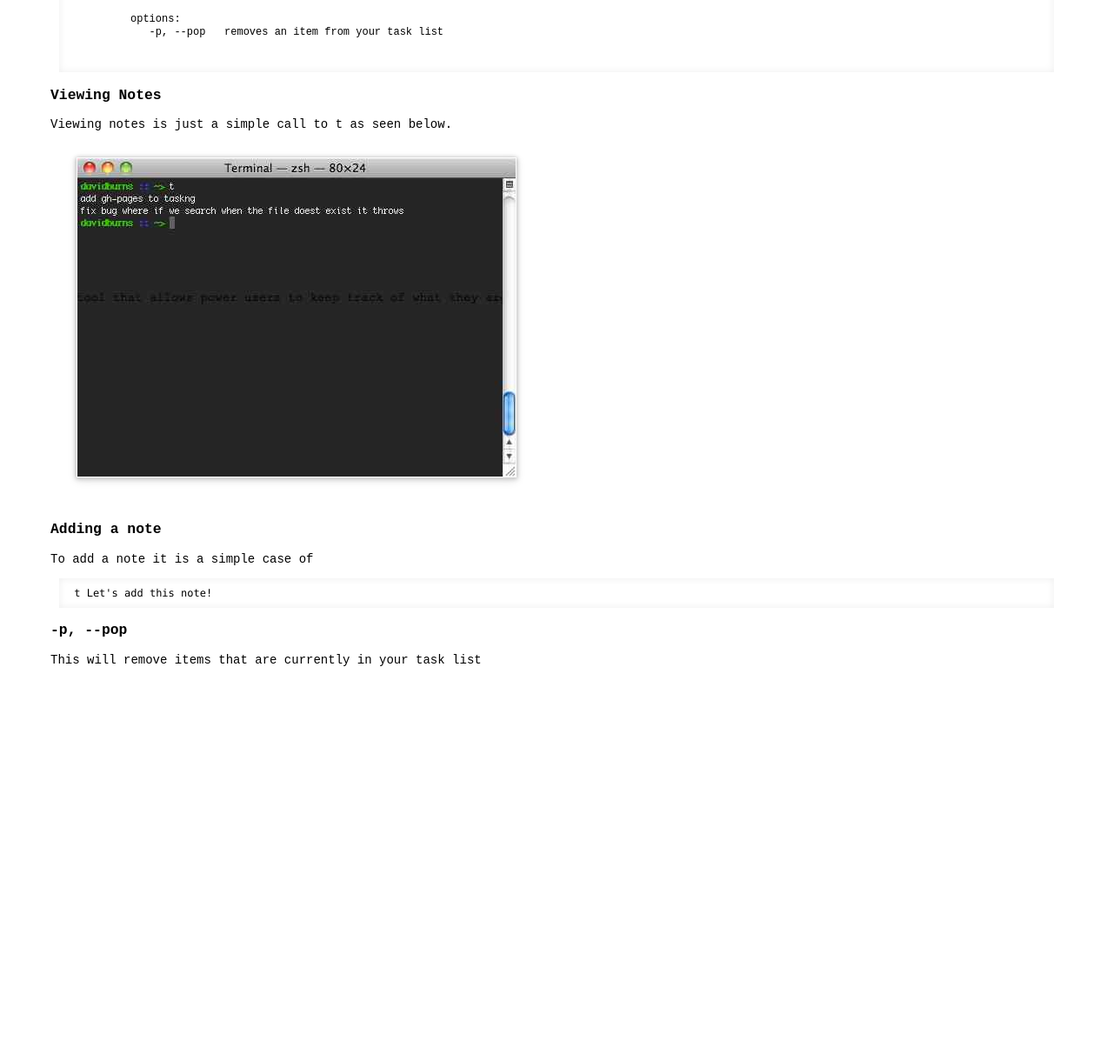
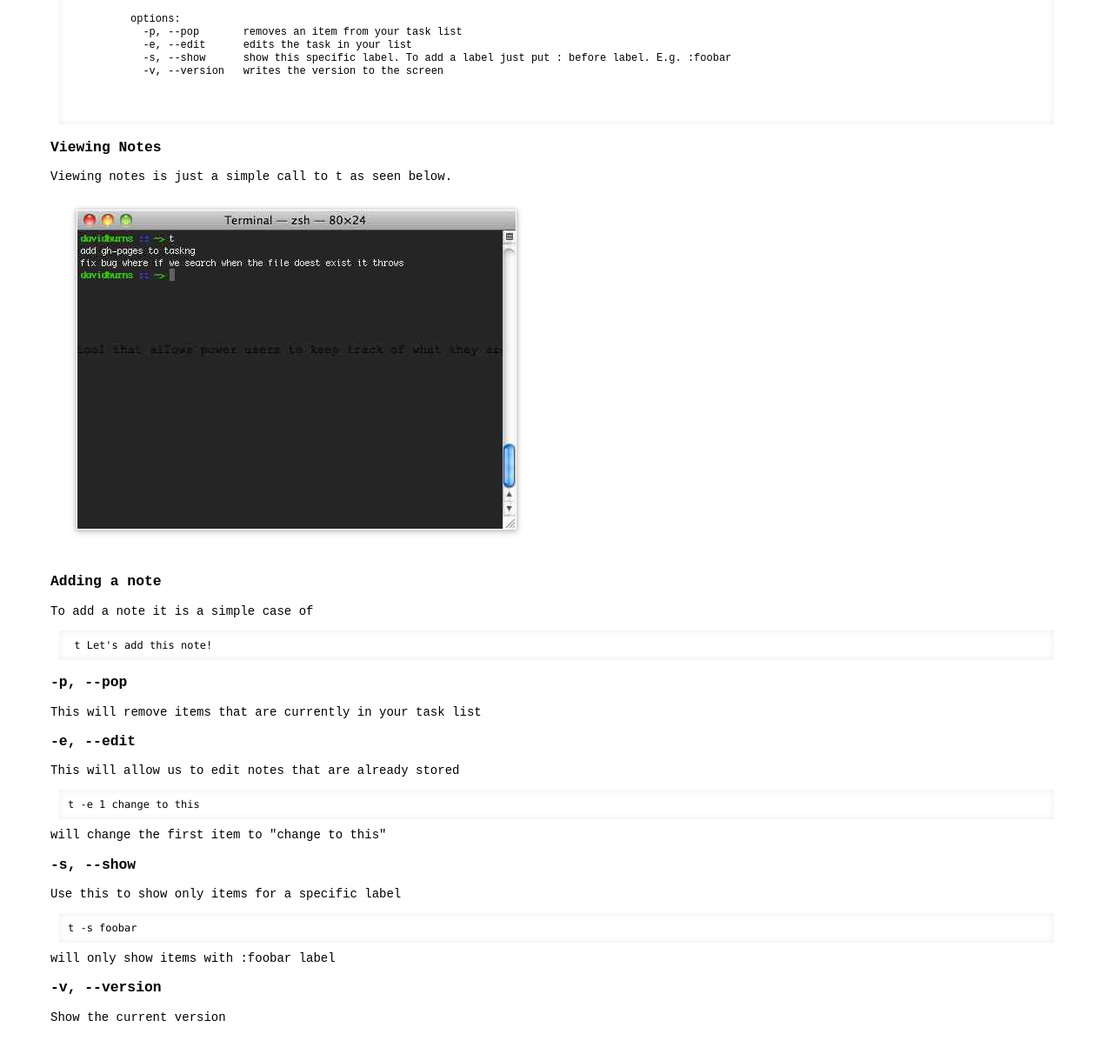
Before and after one commit to AutomatedTester/taskng, a plain HTML site: page index.html in a window 1280 px wide. Shown: the part 302-1514 px from the top of the page at 87% size. Before the commit the page ends 1141 px from the top, so only its background shows below. Drawn offline with Linux system fonts and the light colour scheme.

Commit message:
updating with new features

```diff
--- a/index.html
+++ b/index.html
@@ -19,7 +19,11 @@
           note     message that you want to store
 
           options:
-             -p, --pop   removes an item from your task list
+            -p, --pop       removes an item from your task list
+            -e, --edit      edits the task in your list
+            -s, --show      show this specific label. To add a label just put : before label. E.g. :foobar
+            -v, --version   writes the version to the screen
+
         </code>
       </pre>
     </p>
@@ -36,6 +40,20 @@
     <p>
       This will remove items that are currently in your task list
     </p>
+    <h3>-e, --edit</h3>
+    <p>
+      This will allow us to edit notes that are already stored
+      <pre>t -e 1 change to this</pre> will change the first item to "change to this"
+    </p>
+    <h3>-s, --show</h3>
+    <p>
+      Use this to show only items for a specific label
+      <pre>t -s foobar</pre> will only show items with :foobar label
+    </p>
+    <h3>-v, --version</h3>
+    <p>
+      Show the current version
+    </p>
     <a href="http://github.com/automatedtester/taskng"><img style="position: absolute; top: 0; right: 0; border: 0;" src="https://a248.e.akamai.net/assets.github.com/img/abad93f42020b733148435e2cd92ce15c542d320/687474703a2f2f73332e616d617a6f6e6177732e636f6d2f6769746875622f726962626f6e732f666f726b6d655f72696768745f677265656e5f3030373230302e706e67" alt="Fork me on GitHub"></a>
   </body>
 <html>
```
